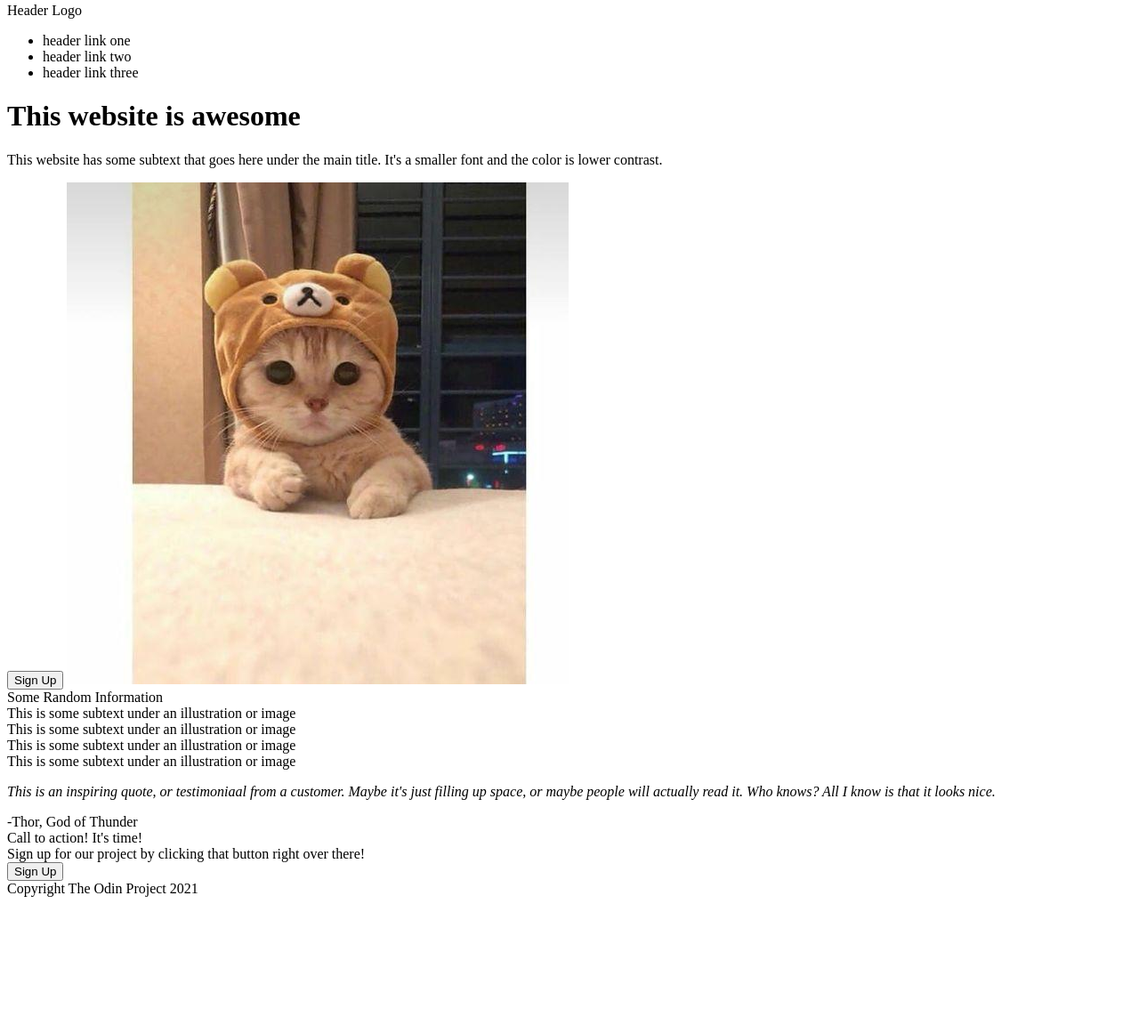
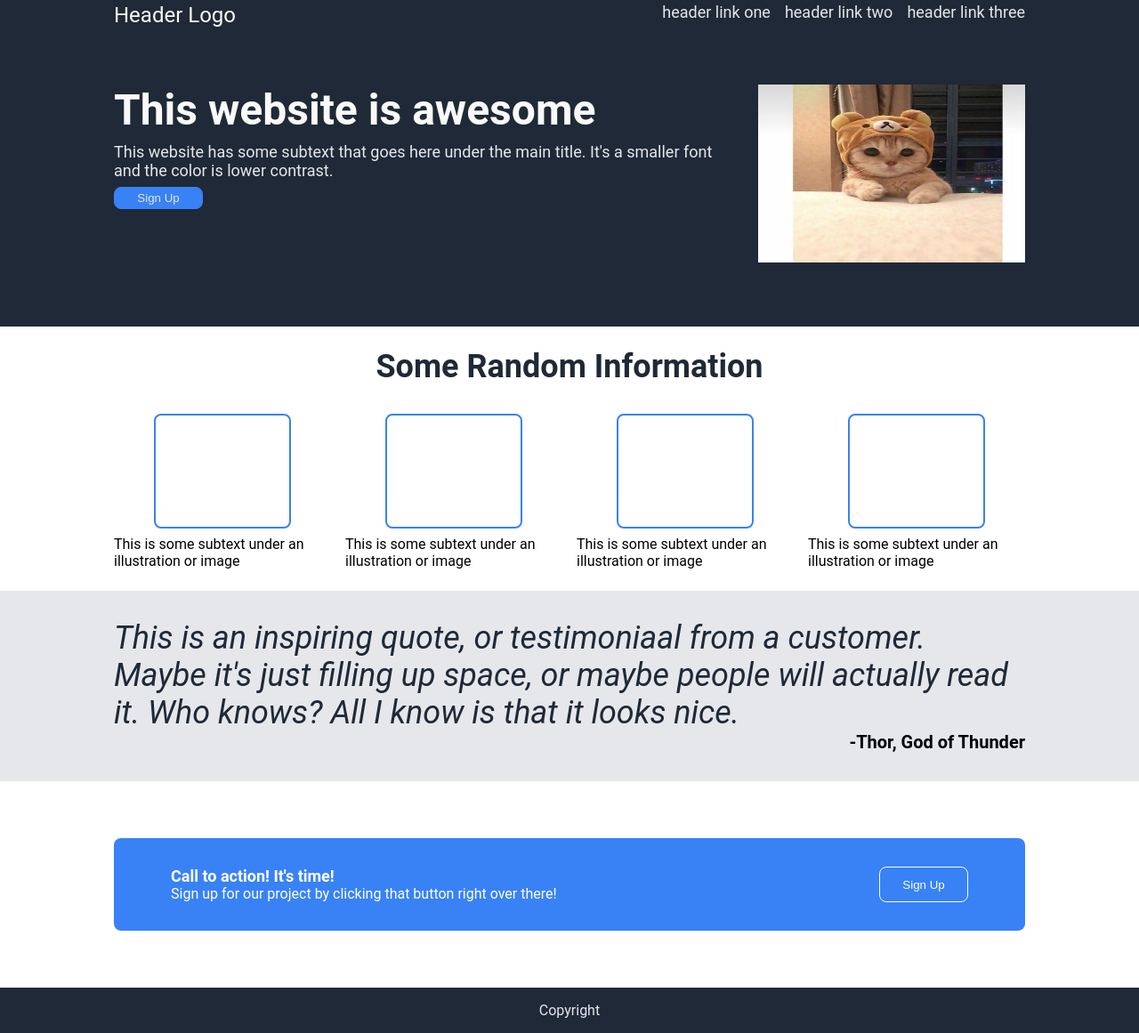
Before and after one commit to junweihe99/landing_page, a plain HTML site: page index.html in a window 1280 px wide. Shown: the part 5-1166 px from the top of the page at 89% size. Before the commit the page ends 1021 px from the top, so only its background shows below. Drawn offline with Linux system fonts and the light colour scheme.

Commit message:
Added css to the website

```diff
--- a/index.html
+++ b/index.html
@@ -5,59 +5,74 @@
     <meta http-equiv="X-UA-Compatible" content="IE=edge">
     <meta name="viewport" content="width=device-width, initial-scale=1.0">
     <title>Landing Page</title>
+    <link rel="stylesheet" href="./style.css">
 </head>
 <body>
     <div class="Header">
-        <div class ="Header Logo">Header Logo</div>
-        <ul>
+        <div class="top">
+            <ul class ="left-links">
+                <li class=>Header Logo</li>
+            </ul>
+            <ul class = "right-links">
                 <li>header link one</li>
                 <li>header link two</li>
                 <li>header link three</li>
             </ul>
-        <h1>This website is awesome</h1>
-        <p>This website has some subtext that goes here under
+        </div>
+        <div class="intro">
+            <div class="bot">
+                <div class="title">This website is awesome</div>
+                <div class="content">This website has some subtext that goes here under
                     the main title. It's a smaller font and the color is
                     lower contrast.
-        </p>
+                </div>
                 <button>Sign Up</button>
+            </div>
             <img src="./cat.jpg" alt="cat">
         </div>
+    </div>
+
 
     <div class="Body1">
-        <div>Some Random Information</div>
+        <div class="Info">Some Random Information</div>
         <div class="container">
             <div class="pair">
-                <div></div>
+                <div class="empty"></div>
                 <div class="text">This is some subtext under an illustration or image</div>
             </div>
             <div class="pair">
-                <div></div>
+                <div class="empty"></div>
                 <div class="text">This is some subtext under an illustration or image</div>
             </div>
             <div class="pair">
-                <div></div>
+                <div class="empty"></div>
                 <div class="text">This is some subtext under an illustration or image</div>
             </div>
             <div class="pair">
-                <div></div>
+                <div class="empty"></div>
                 <div class="text">This is some subtext under an illustration or image</div>
             </div>
         </div>
     </div>
 
     <div class="Body2">
-        <p><em>This is an inspiring quote, or testimoniaal from a customer. Maybe it's just filling up space, or maybe people will actually read it. Who knows? All I know is that it looks nice.</em></p>
-        <div>-Thor, God of Thunder</div>
+        <div class="quote">This is an inspiring quote, or testimoniaal from a customer. Maybe it's just filling up space, or maybe people will actually read it. Who knows? All I know is that it looks nice.</div>
+        <div class="author">-Thor, God of Thunder</div>
     </div>
 
     <div class="Body3">
-        <div>Call to action! It's time!</div>
+        <div class="container2">
+            <div class="ad">
+                <div class="em">Call to action! It's time!</div>
                 <div>Sign up for our project by clicking that button right over there!</div>
+            </div>
             <button>Sign Up</button>
         </div>
+    </div>
 
-    <div class="Footer">
-        <div>Copyright The Odin Project 2021</div>
+    <div class="footer">
+        <div>Copyright</div>
     </div>
+
 </body>
 </html>
--- a/style.css
+++ b/style.css
@@ -0,0 +1,167 @@
+body{
+    font-family: Roboto, 'Times New Roman', Times, serif;
+    margin: 0;
+    display: flex;
+    flex-direction: column;
+}
+
+.Header{
+    background-color: #1f2937;
+    display: flex;
+    flex-direction:column;
+    padding: 8px 128px;
+    font-size: 18px;
+    color: #E5E7EB;
+}
+
+.top{
+    display: flex;
+    justify-content: space-between;
+}
+
+li{
+    list-style: none;
+}
+
+.left-links, .right-links{
+    display: flex;
+    margin: 0;
+    padding: 0;
+}
+
+.left-links, .title{
+    color:#F9FAF8;
+}
+
+.left-links{
+    font-size: 24px;
+}
+
+.right-links{
+    gap: 16px;
+}
+
+.intro{
+    padding: 64px 0px;
+    display: flex;
+    gap: 32px;
+}
+
+.bot{
+    display: flex;
+    flex-direction: column;
+    gap: 8px;
+}
+
+.title{
+    font-size: 48px;
+    font-weight: bolder;
+}
+
+button{
+    background: #3882f6;
+    border: 1px solid #3882f6;
+    border-radius: 8px;
+    padding: 4px 8px;
+    width: 100px;
+    color: #E5E7EB;
+}
+
+img{
+    width: 400px;
+    height: 200px;
+}
+
+.Body1{
+    background: white;
+    display: flex;
+    flex-direction: column;
+    justify-content: center;
+    align-items: center;
+    gap: 32px;
+    padding: 24px 128px;
+}
+
+.Info{
+    font-size: 36px;
+    font-weight: bolder;
+    color: #1f2937;
+}
+
+.container
+{
+    display: flex;
+    gap: 16px;
+    justify-content: center;
+    align-items: center;
+}
+
+.pair{
+    display: flex;
+    flex-direction: column;
+    justify-content: center;
+    align-items: center;
+    flex-wrap: wrap;
+    gap: 8px;
+}
+.pair .empty{
+    width: 150px;
+    height: 125px;
+    border: 2px solid #3882f6;
+    border-radius: 8px;
+}
+
+.Body2{
+    display: flex;
+    flex-direction: column;
+    background: #E5E7EB;
+    padding: 32px 128px;
+}
+
+.quote{
+    font-size: 36px;
+    color: #1f2937;
+    font-style: italic;
+}
+
+.author{
+    margin-left: auto;
+    font-weight: bold;
+    font-size: 20px;
+}
+
+.Body3{
+    display: flex;
+    padding: 64px 128px;
+    color: white;
+}
+
+.container2{
+    background-color: #3882f6;
+    display: flex;
+    padding: 32px 64px;
+    border-radius: 8px;
+    flex: 1;
+}
+
+.em{
+    font-weight: bold;
+    font-size: 18px;
+}
+
+.container2 button{
+    margin-left: auto;
+    border: 1px solid white;
+    border-radius: 8px;
+    padding: 4px 8px;
+    width: 100px;
+    color: white;
+}
+
+.footer{
+    display: flex;
+    justify-content: center;
+    background: #1f2937;
+    padding: 16px 128px;
+    color:#E5E7EB;
+}
```
Lines whose indentation alone changed are shown as unchanged.
